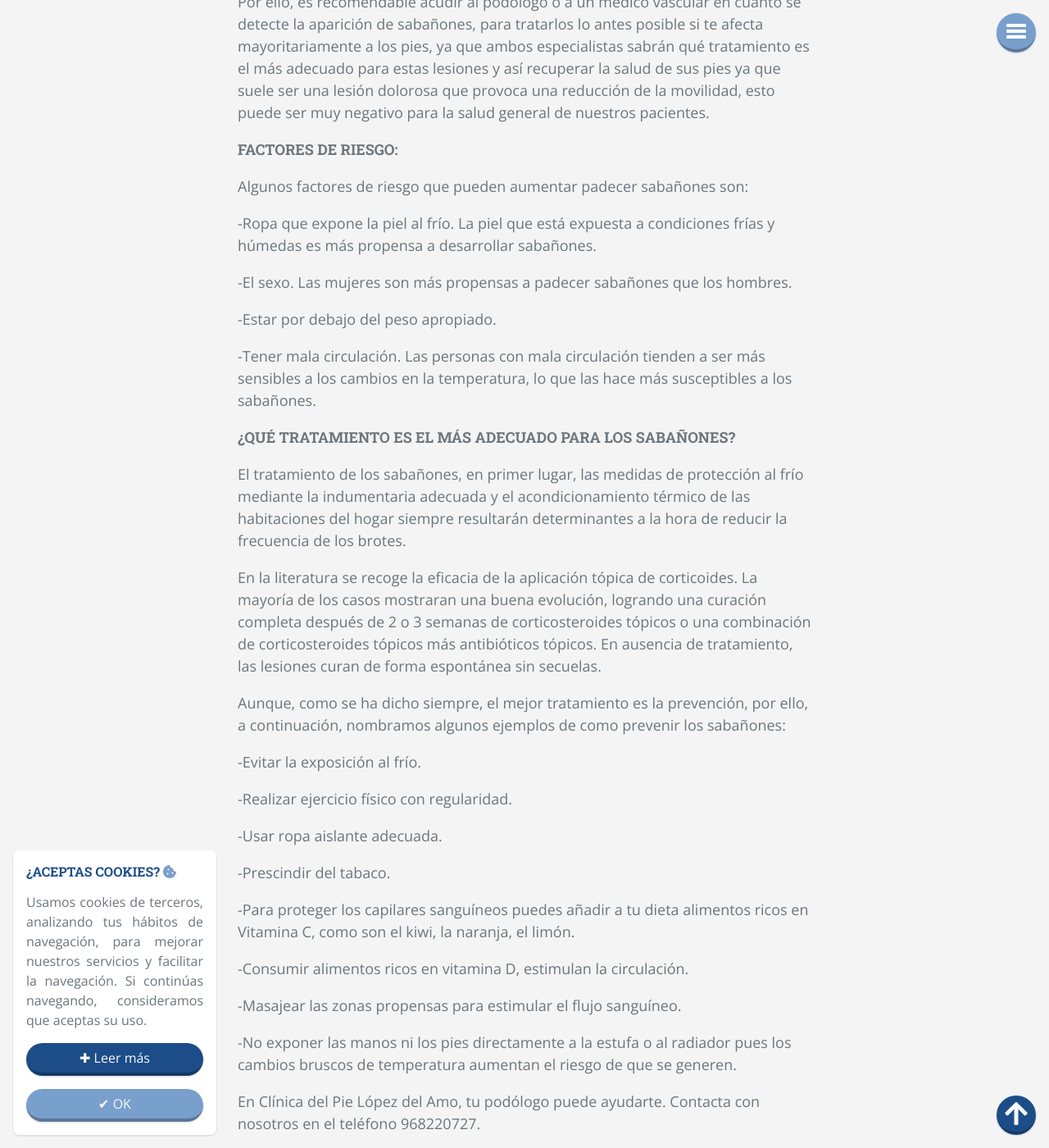
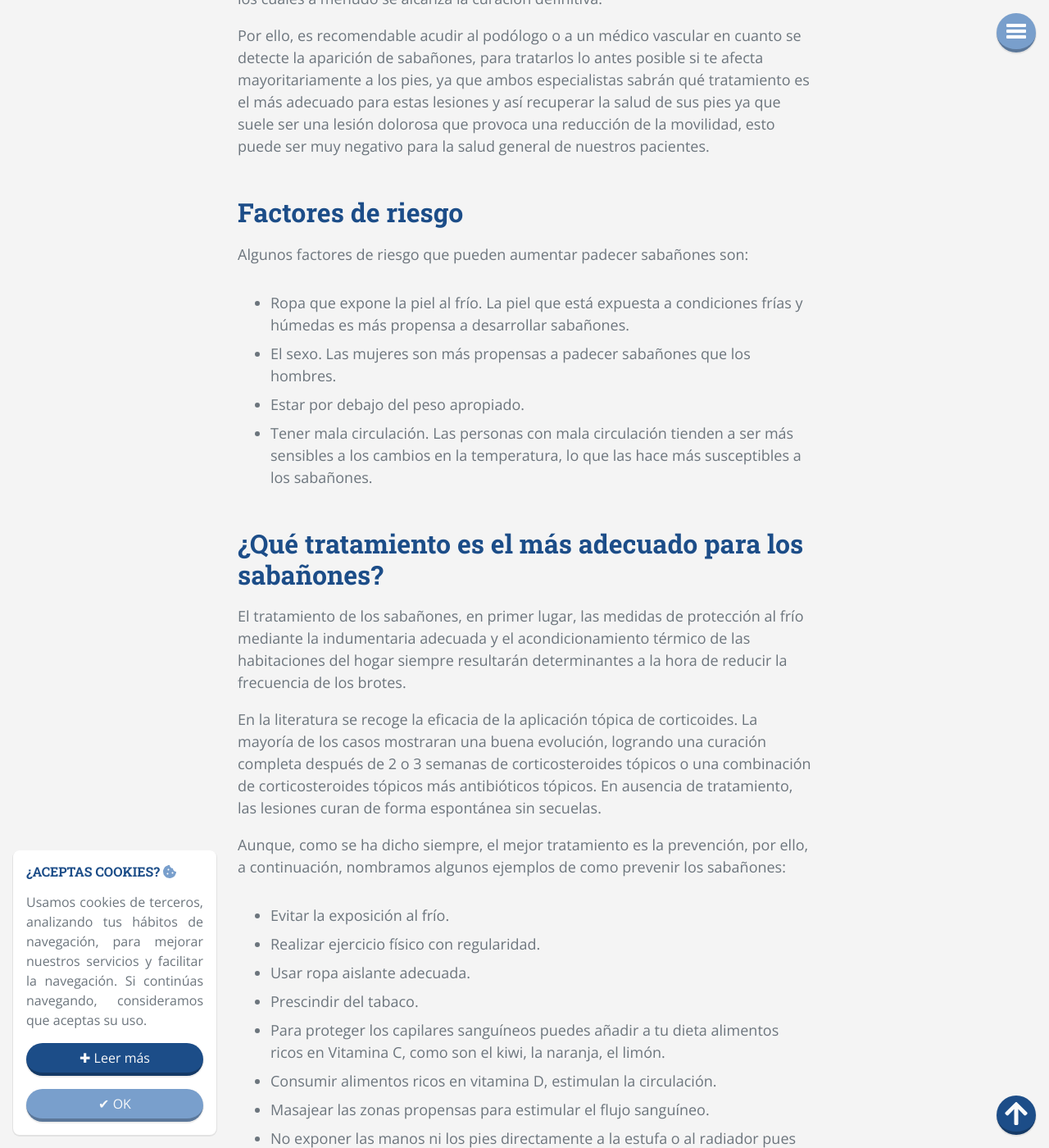
Before and after one commit to lorensansol/clinicalopezdelamo.com, a Jekyll site: the page built from _posts/2021-01-24-sabanones-pie.md, in a window 1280 px wide and 1400 px high, scrolled down 1782 px. Shown: the whole window at 82% size. Built offline with Jekyll 4.4.1, drawn with Linux system fonts in a browser that asks for light colours; nearby versions of some CDN libraries; some of the changed text lies outside the part shown.

Commit message:
Update: 2021-01-24 20:33:37

```diff
--- a/_config.yml
+++ b/_config.yml
@@ -30,7 +30,7 @@ authors:
     # email: '&#x61;&#x79;&#x65;&#x6C;&#x65;&#x6E;&#x62;&#x6F;&#x74;&#x74;&#x61;&#x72;&#x69;&#x40;&#x67;&#x6D;&#x61;&#x69;&#x6C;&#x2E;&#x63;&#x6F;&#x6D;'
     web: /pie-podologo-murcia#especialista
     twitter: https://twitter.com/maspodologia
-    description: Podólogo Especialista, Asesor, Investigador, Catedrático y Ponente en cursos de formación continuada y congresos nacionales e internacionales.<br><span class="text-primary" onclick="location.href='/sobre-mas-podologia'"><i class="fas fa-fw fa-info-circle text-secondary"></i> Sobre Más Podología</span>.
+    description: Podólogo Especialista, Asesor, Investigador, Profesor y Ponente en cursos de formación continuada y congresos nacionales e internacionales.<br><span class="text-primary" onclick="location.href='/sobre-mas-podologia'"><i class="fas fa-fw fa-info-circle text-secondary"></i> Sobre Más Podología</span>.
 # Plugins
 plugins:
   - jekyll-paginate
--- a/_posts/2021-01-24-sabanones-pie.md
+++ b/_posts/2021-01-24-sabanones-pie.md
@@ -16,25 +16,22 @@ de perniosis o sabañón, el frío induce una constricción prolongada de los va
 
 Las lesiones de sabañones no requieren para su desarrollo la existencia de condiciones térmicas extremas. Pueden aparecer ya en el otoño, cuando el tiempo es frío y húmedo; como es obvio, durante el invierno, y en ocasiones, hasta en primavera. La humedad parece ser uno de los factores más importantes, ya que esta aumenta la conductividad del aire e incrementa la sensación de frio.
 
-**¿QUÉ SIGNOS Y SINTOMAS TIENEN LOS SABAÑONES?**
+## ¿Qué signos y sintomas tienen los sabañones?
 
 Los pacientes pueden manifestar sensación de dolor, escozor o prurito (también conocido como picor) en las zonas afectadas. Los sabañones duran algunas semanas, si bien es posible la aparición de brotes sucesivos a lo largo del mismo invierno. Los episodios de sabañones, pueden repetirse durante unos años, tras los cuales a menudo se alcanza la curación definitiva.
 
 Por ello, es recomendable acudir al podólogo o a un médico vascular en cuanto se detecte la aparición de sabañones, para tratarlos lo antes posible si te afecta mayoritariamente a los pies, ya que ambos especialistas sabrán qué tratamiento es el más adecuado para estas lesiones y así recuperar la salud de sus pies ya que suele ser una lesión dolorosa que provoca una reducción de la movilidad, esto puede ser muy negativo para la salud general de nuestros pacientes.
 
-**FACTORES DE RIESGO:**
+## Factores de riesgo
 
 Algunos factores de riesgo que pueden aumentar padecer sabañones son:
 
-\-Ropa que expone la piel al frío. La piel que está expuesta a condiciones frías y húmedas es más propensa a desarrollar sabañones.
+- Ropa que expone la piel al frío. La piel que está expuesta a condiciones frías y húmedas es más propensa a desarrollar sabañones.
+- El sexo. Las mujeres son más propensas a padecer sabañones que los hombres.
+- Estar por debajo del peso apropiado.
+- Tener mala circulación. Las personas con mala circulación tienden a ser más sensibles a los cambios en la temperatura, lo que las hace más susceptibles a los sabañones.
 
-\-El sexo. Las mujeres son más propensas a padecer sabañones que los hombres.
-
-\-Estar por debajo del peso apropiado.
-
-\-Tener mala circulación. Las personas con mala circulación tienden a ser más sensibles a los cambios en la temperatura, lo que las hace más susceptibles a los sabañones.
-
-**¿QUÉ TRATAMIENTO ES EL MÁS ADECUADO PARA LOS SABAÑONES?**
+## ¿Qué tratamiento es el más adecuado para los sabañones?
 
 El tratamiento de los sabañones, en primer lugar, las medidas de protección al frío mediante la indumentaria adecuada y el acondicionamiento térmico de las habitaciones del hogar siempre resultarán determinantes a la hora de reducir la frecuencia de los brotes.
 
@@ -42,22 +39,13 @@ En la literatura se recoge la eficacia de la aplicación tópica de corticoides.
 
 Aunque, como se ha dicho siempre, el mejor tratamiento es la prevención, por ello, a continuación, nombramos algunos ejemplos de como prevenir los sabañones:
 
-\-Evitar la exposición al frío.
-
-\-Realizar ejercicio físico con regularidad.
-
-\-Usar ropa aislante adecuada.
-
-\-Prescindir del tabaco.
-
-\-Para proteger los capilares sanguíneos puedes añadir a tu dieta alimentos ricos en Vitamina C, como son el kiwi, la naranja, el limón.
-
-\-Consumir alimentos ricos en vitamina D, estimulan la circulación.
-
-\-Masajear las zonas propensas para estimular el flujo sanguíneo.
-
-\-No exponer las manos ni los pies directamente a la estufa o al radiador pues los cambios bruscos de temperatura aumentan el riesgo de que se generen.
-
-
+- Evitar la exposición al frío.
+- Realizar ejercicio físico con regularidad.
+- Usar ropa aislante adecuada.
+- Prescindir del tabaco.
+- Para proteger los capilares sanguíneos puedes añadir a tu dieta alimentos ricos en Vitamina C, como son el kiwi, la naranja, el limón.
+- Consumir alimentos ricos en vitamina D, estimulan la circulación.
+- Masajear las zonas propensas para estimular el flujo sanguíneo.
+- No exponer las manos ni los pies directamente a la estufa o al radiador pues los cambios bruscos de temperatura aumentan el riesgo de que se generen.
 
 En Clínica del Pie López del Amo, tu podólogo puede ayudarte. Contacta con nosotros en el teléfono 968220727.
```
Also changed, not shown: _posts/2021-01-17-dolor-talon-ninos.md (+7 -6 lines).
